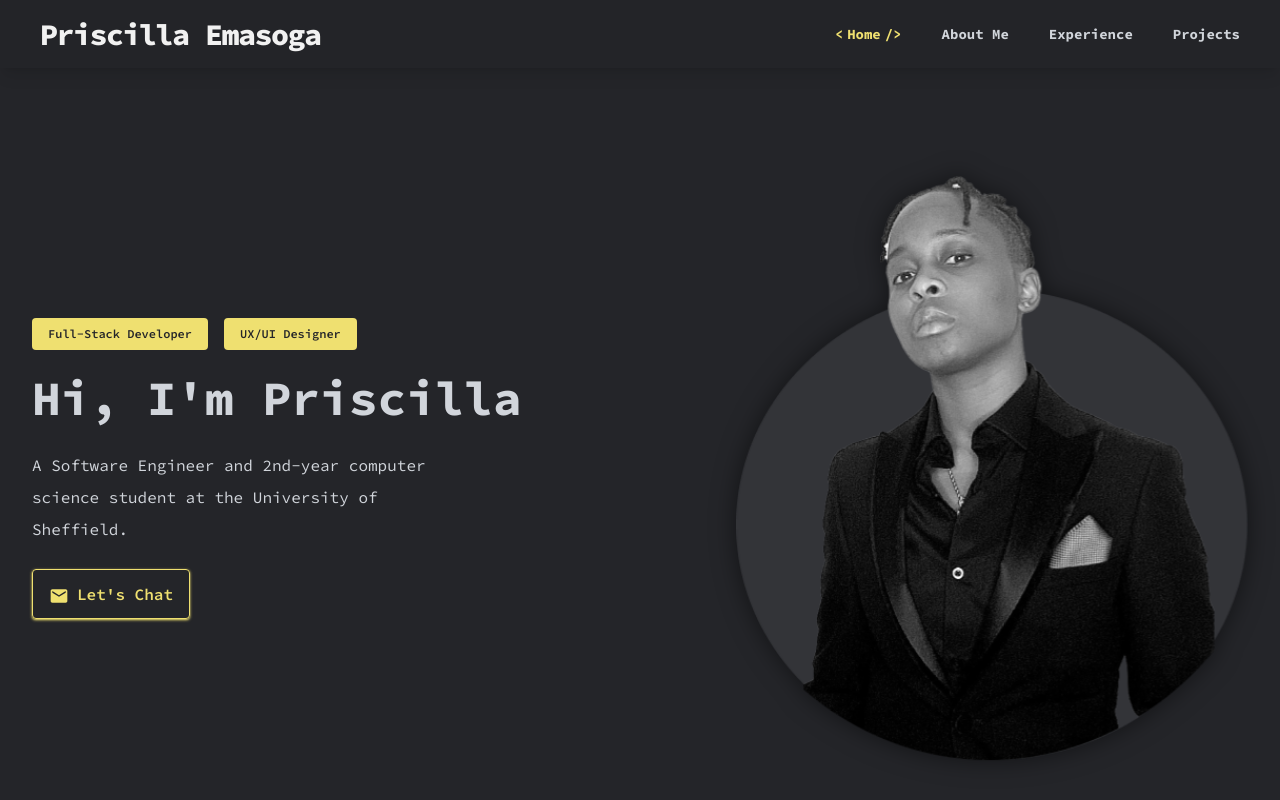
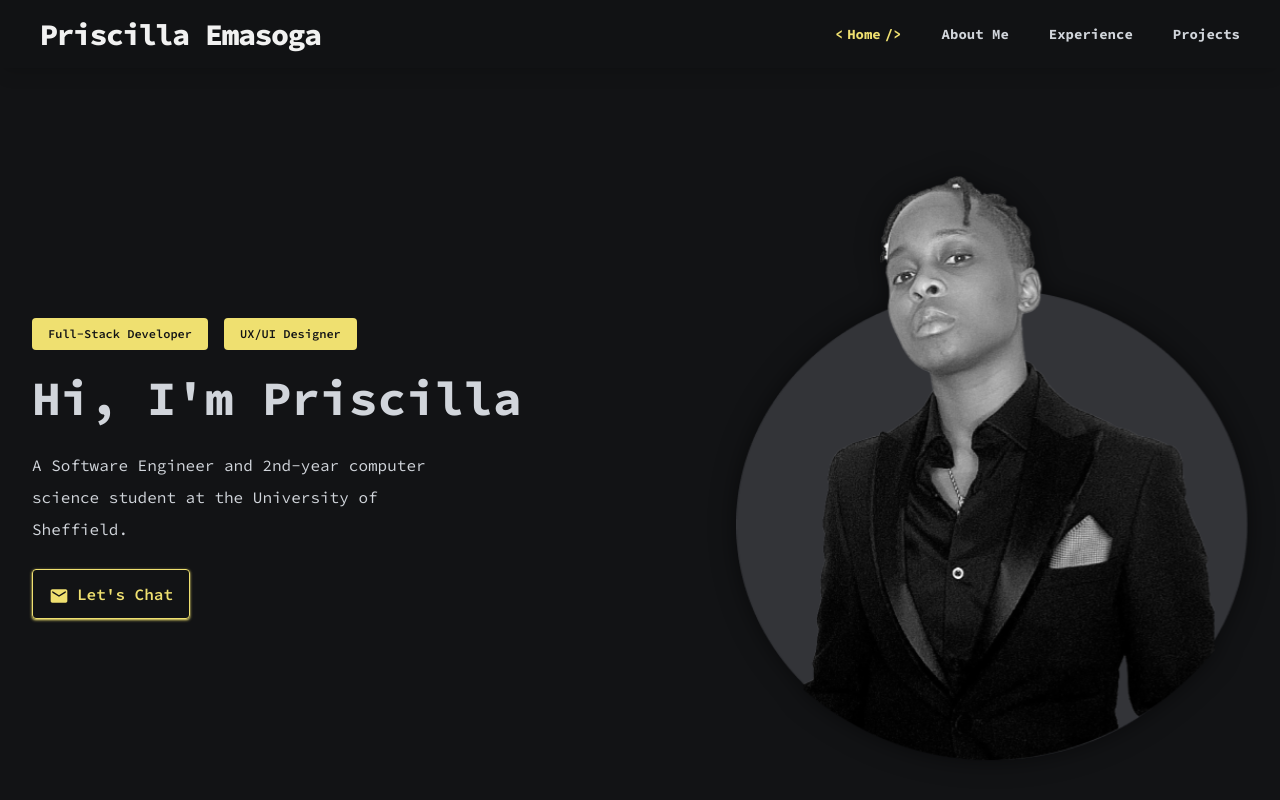
Before and after one commit to priscilla-e/my-portfolio, a React (Vite) app: page /#hero in a window 1280 px wide. Shown: the top 800 px of the page. Built offline with nearby package versions, Linux system fonts and the light colour scheme.

Commit message:
Change bg dark color

```diff
--- a/tailwind.config.js
+++ b/tailwind.config.js
@@ -12,7 +12,7 @@ export default {
       colors: {
         'primary': '#EFE070',
         'secondary': '#F6CA79',
-        'dark': '#242529',
+        'dark': '#121315',
         'light': '#F1F1F1',
         'darkLine': '#303237',
       },
```
